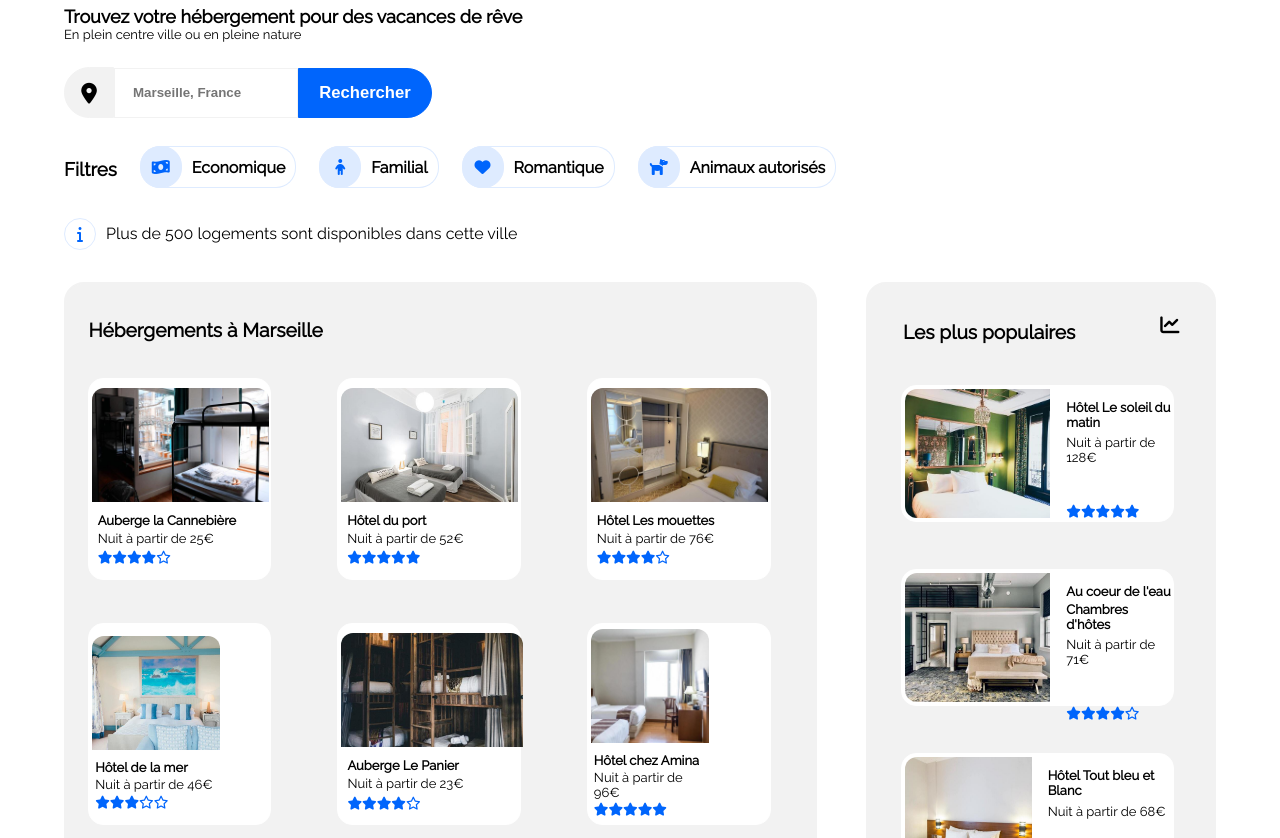
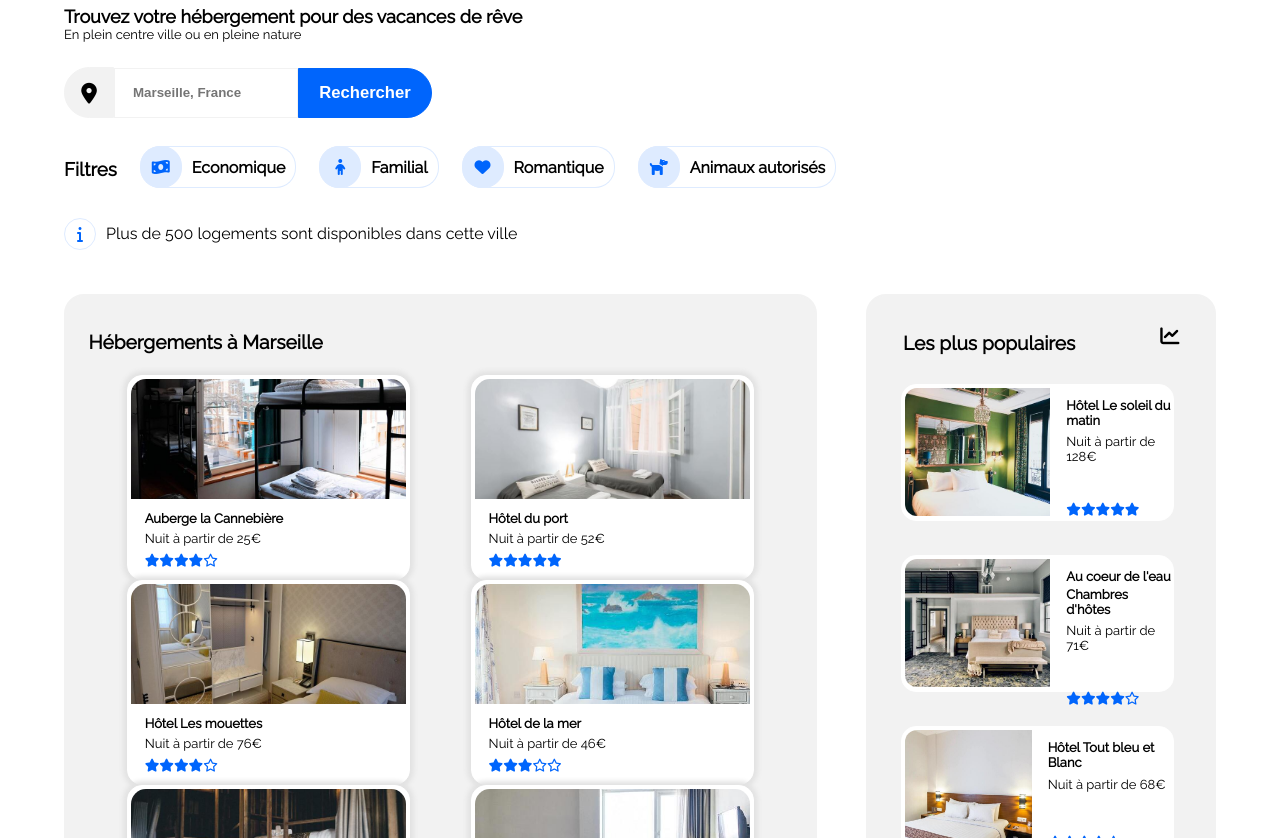
Before and after one commit to veronikagoddet/Reservia, a plain HTML site: page index.html in a window 1280 px wide. Shown: the part 114-952 px from the top of the page. Drawn offline with Linux system fonts and the light colour scheme.

Commit message:
modifs soir 25.02

```diff
--- a/index.html
+++ b/index.html
@@ -76,7 +76,7 @@
 
                 <div class="bloc1">
 
-                        <figure class="element">
+
                            <a class="el" href="images/hebergements/4_small/marcus-loke-WQJvWU_HZFo-unsplash.jpg">
                                 <img src="images/hebergements/4_small/marcus-loke-WQJvWU_HZFo-unsplash.jpg" alt="cannebiere"/>
 
@@ -88,9 +88,9 @@
                                     </div>
                                 </div>
                             </a>
-                        </figure>
 
-                        <figure class="element">
+
+
                             <a class="el" href="images/hebergements/4_small/fred-kleber-gTbaxaVLvsg-unsplash.jpg">
                                 <img src="images/hebergements/4_small/fred-kleber-gTbaxaVLvsg-unsplash.jpg" alt="port">
                                 <div class="desc">
@@ -101,9 +101,9 @@
                                     </div>
                                 </div>
                             </a>
-                        </figure>
 
-                        <figure class="element">
+
+
                             <a class="el" href="images/hebergements/4_small/reisetopia-B8WIgxA_PFU-unsplash.jpg">
                                 <img src="images/hebergements/4_small/reisetopia-B8WIgxA_PFU-unsplash.jpg" alt="mouettes"/>
                                 <div class="desc">
@@ -114,9 +114,9 @@
                                     </div>
                                 </div>
                             </a>
-                        </figure>
 
-                        <figure class="element">
+
+
                             <a class="el" href="images/hebergements/4_small/annie-spratt-Eg1qcIitAuA-unsplash.jpg">
                                 <img src="images/hebergements/4_small/annie-spratt-Eg1qcIitAuA-unsplash.jpg" alt="mer"/>
                                 <div class="desc">
@@ -127,9 +127,9 @@
                                     </div>
                                 </div>
                             </a>
-                        </figure>
 
-                        <figure class="element">
+
+
                             <a class="el" href="images/hebergements/4_small/nicate-lee-kT-ZyaiwBe0-unsplash.jpg">
                                 <img src="images/hebergements/4_small/nicate-lee-kT-ZyaiwBe0-unsplash.jpg" alt="panier"/>
                                 <div class="desc">
@@ -140,9 +140,9 @@
                                     </div>
                                 </div>
                             </a>
-                        </figure>
 
-                        <figure class="element">
+
+
                             <a class="el" href="images/hebergements/4_small/febrian-zakaria-M6S1WvfW68A-unsplash.jpg">
                                 <img src="images/hebergements/4_small/febrian-zakaria-M6S1WvfW68A-unsplash.jpg" alt="amina">
                                 <div class="desc">
@@ -153,7 +153,7 @@
                                     </div>
                                 </div>
                             </a>
-                        </figure>
+
                     </div>
 
                 <div class="afficher"><p>Afficher plus</p></div>
@@ -168,7 +168,6 @@
 
             <div class="bloc2">
 
-                <figure class="element1">
                 <a class="el1" href="images/hebergements/4_small/emile-guillemot-Bj_rcSC5XfE-unsplash.jpg">
                     <img src="images/hebergements/4_small/emile-guillemot-Bj_rcSC5XfE-unsplash.jpg" alt="soleil"/>
 
@@ -180,12 +179,8 @@
                             <i class="fas fa-star"></i><i class="fas fa-star"></i><i class="fas fa-star"></i><i class="fas fa-star"></i><i class="fas fa-star"></i></p>
                         </div>
                     </div>
+                </a>
 
-                </a>
-                </figure>
-
-
-                <figure class="element1">
                 <a class="el1" href="images/hebergements/4_small/aw-creative-VGs8z60yT2c-unsplash.jpg">
                     <img src="images/hebergements/4_small/aw-creative-VGs8z60yT2c-unsplash.jpg" alt="eau"/>
 
@@ -198,11 +193,8 @@
                             <i class="fas fa-star"></i><i class="fas fa-star"></i><i class="fas fa-star"></i><i class="fas fa-star"></i><i class="far fa-star"></i></p>
                         </div>
                     </div>
+                </a>
 
-                </a>
-                </figure>
-
-                <figure class="element1">
                 <a class="el1" href="images/hebergements/4_small/febrian-zakaria-sjvU0THccQA-unsplash.jpg">
                     <img src="images/hebergements/4_small/febrian-zakaria-sjvU0THccQA-unsplash.jpg" alt="bleuetblanc"/>
 
@@ -213,9 +205,8 @@
                             <i class="fas fa-star"></i><i class="fas fa-star"></i><i class="fas fa-star"></i><i class="fas fa-star"></i><i class="far fa-star"></i></p>
                         </div>
                     </div>
+                </a>
 
-                </a>
-                </figure>
 
 
             </div>
--- a/style/stylesheet.css
+++ b/style/stylesheet.css
@@ -21,13 +21,14 @@ header{
     display: flex;
     flex-direction: column;
 }
-
+/*Logo*/
 .logo img{
     width: auto;
     height: 50px;
     display: flex;
     padding: 0;
 }
+/*Logo et navigateur*/
 
 .entete{
     display: flex;
@@ -36,22 +37,17 @@ header{
     margin: 0;
 }
 nav{
-
     font-weight: bold;
 }
-
-
 nav ul{
     list-style-type: none;
     font-size: small;
     display: flex;
     justify-content: flex-end;
 }
-
 nav li{
     padding-inline-start: 60px;
 }
-
 a{
     text-decoration: none;
     color: black;
@@ -59,15 +55,15 @@ a{
 .nav{
     text-decoration: none;
     color: #0065FC;
-
 }
 
+/*Navigateur surligné*/
 .nav:hover{
     text-decoration: overline;
     color: #0065FC;
 }
 
-
+/*Titres*/
 h1{
     font-weight: bold;
     font-size: large;
@@ -79,26 +75,24 @@ h2{
     font-size: small;
     margin-top: 0mm;
 }
+ /*Bouton recherche*/
 .recherche{
     display: flex;
     font-size: 1.3em;
     margin-top: 15px;
     font-weight: bold;
 }
-
 .recherche i{
     display: flex;
     justify-content: center;
     font-size: 1em;
     font-weight: bold;
 }
-
 form{
     display: flex;
     justify-content: flex-start;
     align-items: center;
 }
-
 form i{
     border: 1px solid #F2F2F2 ;
     border-radius: 30px 0px 0px 30px;
@@ -112,7 +106,6 @@ form i{
     display: flex;
     align-items: center;
 }
-
 .bouton{
     border: 1px solid #0065FC;
     border-radius: 0px 30px 30px 0px;
@@ -126,7 +119,6 @@ form i{
     display: flex;
     align-items: center;
 }
-
 .search{
     border: 1px solid #F2F2F2;
     width: 184px;
@@ -138,13 +130,14 @@ form i{
     align-items: center;
 }
 
+/*Filtres*/
+
 h3{
     font-weight: bolder;
     display: flex;
     align-items: center;
     justify-content: center;
 }
-
 .filtre{
     display: flex;
     align-items: center;
@@ -160,7 +153,6 @@ h3{
     justify-content: center;
     align-items: center;
 }
-
 .filtersDiv i{
     border: 1px solid #DEEBFF;
     border-radius: 20px;
@@ -171,7 +163,6 @@ h3{
     display: flex;
     align-items: center;
 }
-
 .filtersDiv{
     border-top: 1px #DEEBFF solid ;
     border-bottom: 1px #DEEBFF solid ;
@@ -183,19 +174,18 @@ h3{
     display: flex;
     align-items: center;
 }
-
 .filtersText{
     border-radius: 0 20px 20px 0;
     height: 70%;
     padding: 10px 10px 0 10px;
     font-weight: bold;
 }
-
 .filtersDiv:hover{
     background-color: #DEEBFF;
     border: none;
 }
 
+/*Info*/
 .info i{
     color: #0065FC;
     border: 1px solid #DEEBFF;
@@ -224,10 +214,13 @@ main{
     margin-right: 5%;
 }
 
+/*Blocs Hébergements et Populaires*/
+
 .bloc1bloc2{
+    width: 100%;
     display: flex;
     justify-content: space-between;
-    margin-top: 2%;
+    margin-top: 3%;
 }
 
 /*Section Hébergement*/
@@ -242,47 +235,44 @@ main{
     font-weight: bolder;
     font-size: 1.2em;
 }
+/*Titre hébergement*/
 #hebergements{
 margin-left: 3%;
 }
+
+/*Bloc hébergement*/
 .bloc1{
-    display: flex;
-
-    flex-wrap: wrap;
-    justify-content: space-between;
-    padding-top: 2%;
-    margin-right: 3%;
-}
-.element{
-    width: 25%;
-    height: 200px;
-    margin: 3%;
-    border: 1px solid white;
-    border-radius: 15px 15px 15px 15px;
-    background-color: white;
-    font-size: small;
+    height: 450px;
     display: flex;
     flex-direction: row;
     flex-wrap: wrap;
-    align-items: center;
+    justify-content: space-evenly;
+    align-content: space-between;
+    margin-top: 3%;
 }
+
+/*Les éléments à l'intérieur du bloc hébergement*/
+
 .el img{
     width: 100%;
-    height: 114px;
-    border: 1px solid transparent;
+    height: 60%;
+    object-fit: cover;
     border-radius: 15px 15px 0px 0px;
-    padding-top: 2px;
-    padding-left: 2px;
-    padding-bottom: 2px;
-    padding-right: 2px;
-    object-fit: cover;
 }
 .el{
-    text-decoration: none;
+    width: 275px;
+    height: 200px;
+    border: white 1px solid;
+    background-color: white;
+    border-radius: 15px;
+    padding: 3px 3px 0px 3px;
+    box-shadow: 0 0 5px 0.2em #e2e2e2;
 }
 .el:hover{
     text-decoration: none;
 }
+
+/*Text et étoiles*/
 .desc
 {
     font-size: small;
@@ -311,6 +301,7 @@ margin-left: 3%;
 .afficher{
     font-size: smaller;
     margin-left: 3%;
+    margin-top: 3%;
 }
 
 /*Section Les plus populaires*/
@@ -326,6 +317,8 @@ margin-left: 3%;
     display: flex;
     flex-direction: column;
 }
+
+/*Titre*/
 .pop{
     display: flex;
     flex-direction: row;
@@ -334,20 +327,25 @@ margin-left: 3%;
     padding-left: 10%;
     padding-right: 10%;
 }
+/*Symbole*/
 .pop i{
   padding-top: 5%;
 
 }
+
+/*Eléments avec image et texte*/
+
 .bloc2{
+    height: 450px;
     font-size: large;
     font-weight: bold;
-    margin-top: 3%;
     display: flex;
     flex-direction: column;
     align-items: center;
+    margin-top: 3%;
     margin-right: 2%;
 }
-.element1{
+.el1{
     width: 80%;
     height: 135px;
     border: 1px solid white;
@@ -357,7 +355,7 @@ margin-left: 3%;
     display: flex;
     margin-bottom: 10%;
 }
-.element1 img{
+.el1 img{
     width: 145px;
     height: 95%;
     border: 1px solid transparent;
@@ -368,6 +366,8 @@ margin-left: 3%;
     padding-bottom: 2px;
     object-fit: cover;
 }
+
+/*Texte et étoiles*/
 .asidedesc{
     font-size: small;
     color: black;
@@ -401,16 +401,20 @@ margin-left: 3%;
 /*Activités*/
 
 .activ{
+    width: 100%;
     display: flex;
     flex-direction: column;
     margin-top: 3%;
     margin-bottom: 2%;
 
 }
+/*Titre*/
 .activ a{
     font-size: 1.2em;
     font-weight: bolder;
+    margin-bottom: 2%;
 }
+
 .bloc3{
     width: 100%;
     margin-left: 0%;
@@ -499,3 +503,25 @@ ul {
 .propos p{
     margin-top: 1%;
 }
+
+/*Pour téléphone*/
+@media (max-width:768px){
+
+}
+
+
+/*Pour tablette*/
+@media (min-width :768px) and (max-width :1024px){
+
+    header{
+    width: auto;
+    margin-top: 2%;
+    margin-left: 5%;
+    margin-right: 5%;
+    display: flex;
+    flex-direction: column;
+}
+}
+
+/*Pour les grands écrans*/
+@media (min-width : 1024px){
```
